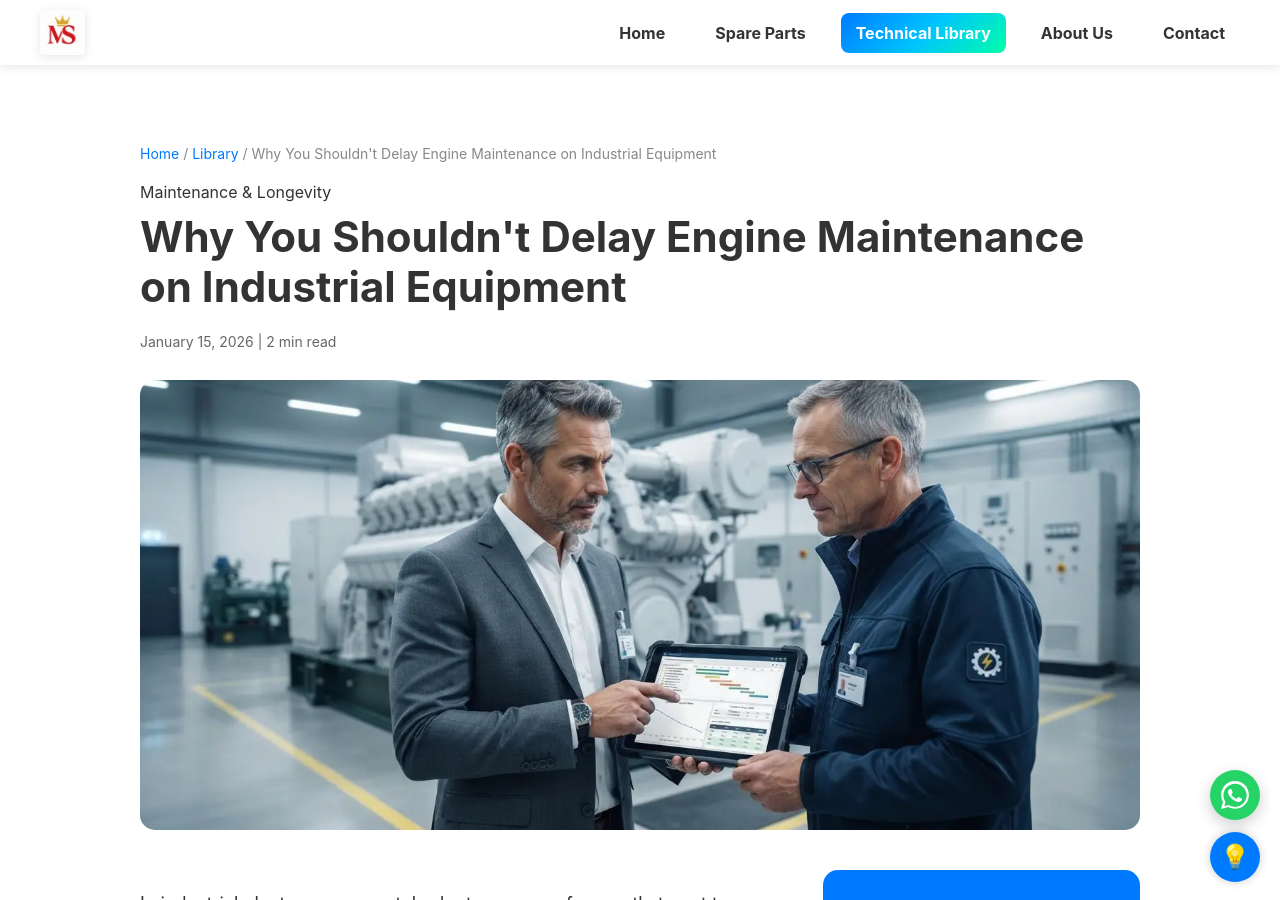
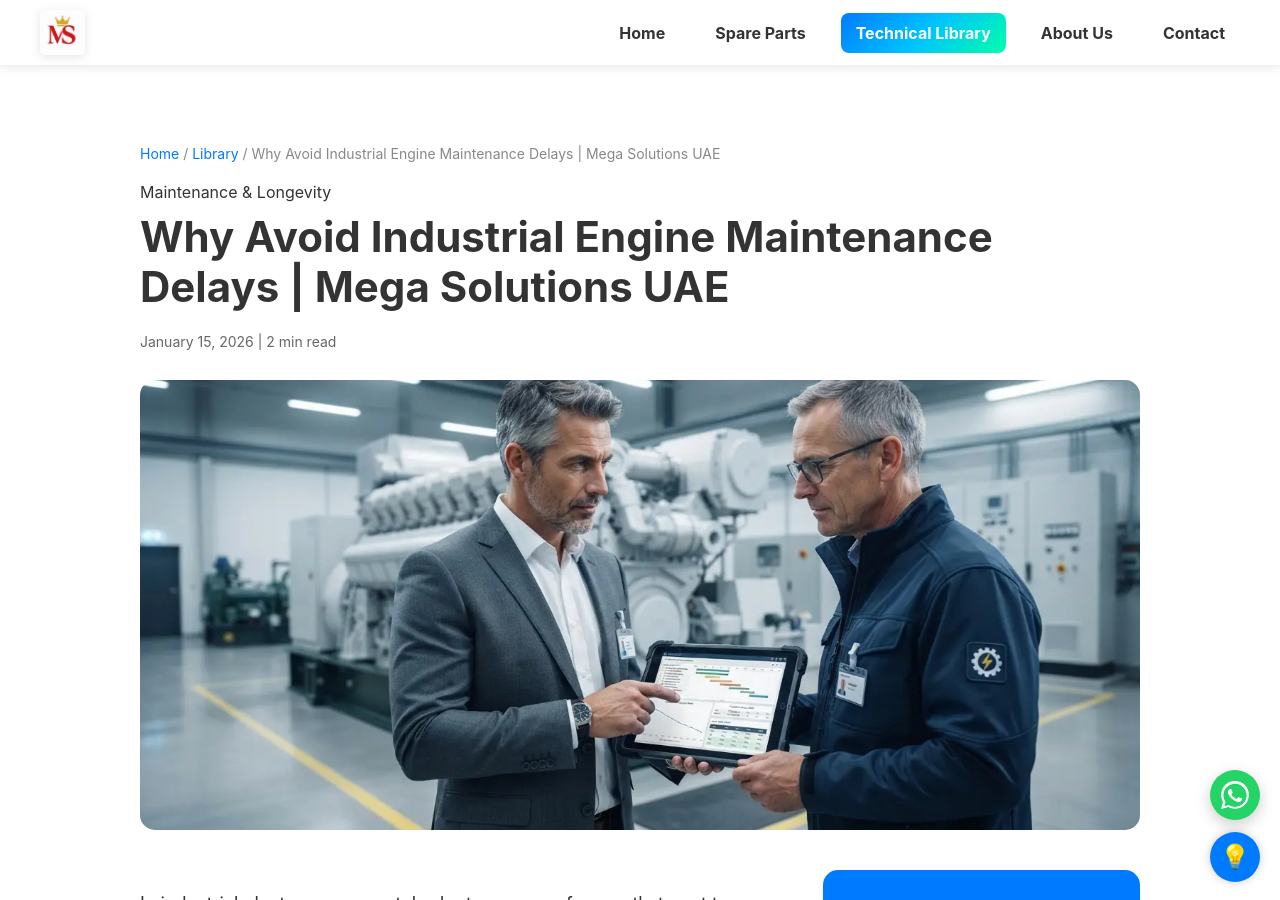
Before and after one commit to Khisal786/Mega-Solutions-UAE, a Jekyll site: the page built from _posts/2026-01-15-why-you-shouldnt-delay-engine-maintenance-on-industrial-equipment.md, in a window 1280 px wide and 900 px high. Built offline with Jekyll 4.4.1, drawn with Linux system fonts in a browser that asks for light colours.

Commit message:
Update post title and fix formatting issues

```diff
--- a/_posts/2026-01-15-why-you-shouldnt-delay-engine-maintenance-on-industrial-equipment.md
+++ b/_posts/2026-01-15-why-you-shouldnt-delay-engine-maintenance-on-industrial-equipment.md
@@ -1,6 +1,6 @@
 ---
 layout: post
-title: "Why You Shouldn't Delay Engine Maintenance on Industrial Equipment"
+title: "Why Avoid Industrial Engine Maintenance Delays | Mega Solutions UAE"
 date: 2026-01-15
 image: /assets/images/blog/delaying-engine-maintenance-costs.webp
 description: "An economic and engineering analysis of why deferring scheduled maintenance on heavy industrial gas generators leads to exponential repair costs."
@@ -16,7 +16,7 @@ At **Mega Solutions UAE**, we supply precision components to facilities across t
 ### 1. The Cascade Effect of Minor Component Wear
 Industrial engine components work in a tightly balanced ecosystem.
 * **The Lubrication Domino Effect:** Running oil past its total base number (TBN) limit doesn't just dirty the lubricant; it builds varnish on piston rings, increases friction, and starves upper valvetrain components.
-* **Small Part, Big Failure:** A worn \$50 seal or a degraded \$100 air filter left unreplaced can allow particulate contamination into the combustion chamber, destroying a cylinder head worth thousands.
+* **Small Part, Big Failure:** A worn $50 seal or a degraded $100 air filter left unreplaced can allow particulate contamination into the combustion chamber, destroying a cylinder head worth thousands.
 
 ### 2. Increased Fuel Consumption and Efficiency Loss
 An unmaintained engine is an inefficient engine. Worn spark plugs, fouled air intake filters, and improper valve lash clearances force the generator to burn more fuel to produce the same megawatt output. Over months of continuous base-load operation, the excess fuel costs far outweigh the price of routine servicing parts.
```
